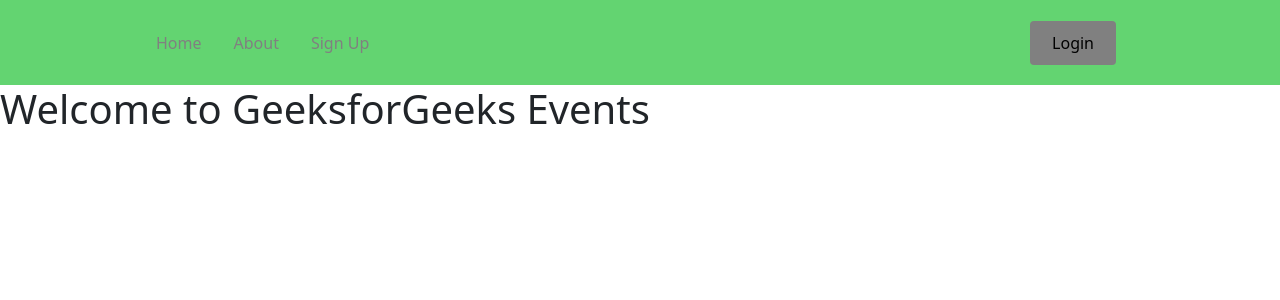
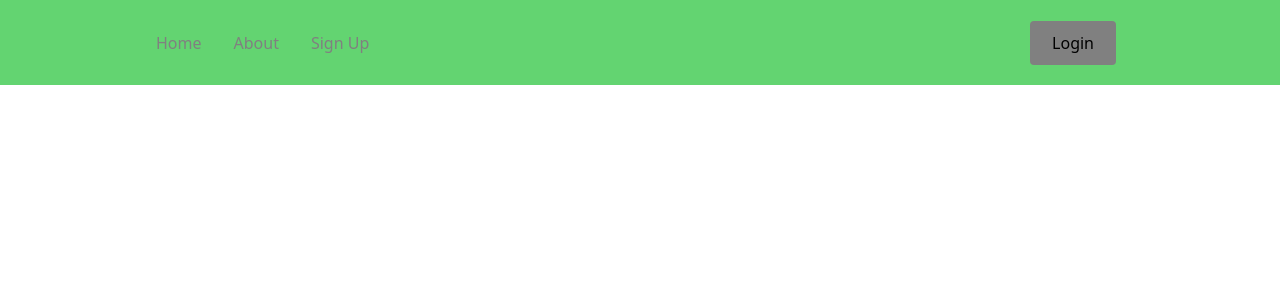
Before and after one commit to StefanGoThuen/Navbar, a React (Create React App) app: page /events in a window 1280 px wide. Shown: the top 300 px of the page. Built offline with nearby package versions, Linux system fonts and the light colour scheme.

Commit message:
Update events.js

```diff
--- a/src/pages/events.js
+++ b/src/pages/events.js
@@ -3,7 +3,6 @@
 const Events = () => {
   return (
     <div className="Navknapp">
-      <h1>Welcome to GeeksforGeeks Events</h1>
     </div>
   );
 };
```
